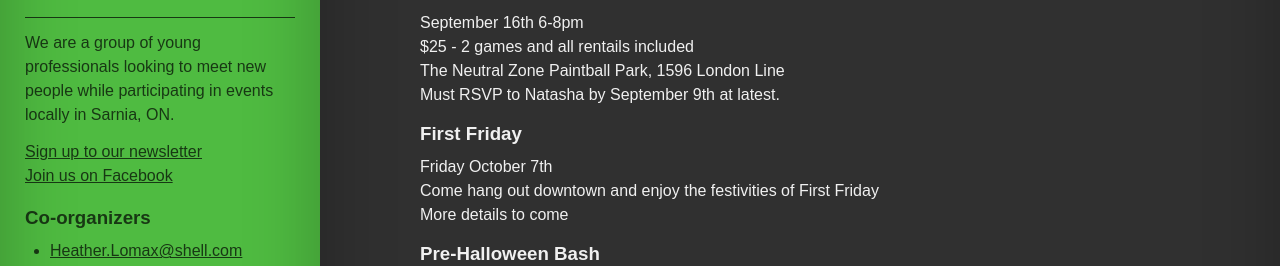
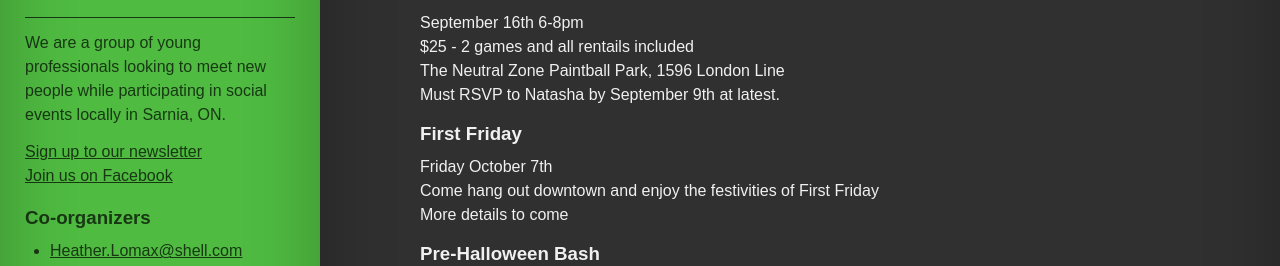
Before and after one commit to ccmorris/bwpt.beer, a Jekyll site: the page built from index.html, in a window 1280 px wide. Shown: the part 156-422 px from the top of the page. Built offline with Jekyll 4.4.1, drawn with Linux system fonts in a browser that asks for light colours; some web fonts are replaced; some of the changed lines change nothing that is shown.

Commit message:
better keyword usage

```diff
--- a/_config.yml
+++ b/_config.yml
@@ -7,9 +7,10 @@
 
 # Site settings
 title: Beer, Wings, and Professional Things
+slogan: A social group in Sarnia
 description: >
-  We are a group of young professional looking to meet new people while
-  participating in events locally in Sarnia, ON.
+  We are a group of young professionals looking to meet new people while
+  participating in social events locally in Sarnia, ON.
 baseurl: "" # the subpath of your site, e.g. /blog
 url: "https://bwpt.beer" # the base hostname & protocol for your site
 
--- a/_includes/head.html
+++ b/_includes/head.html
@@ -3,7 +3,7 @@
   <meta http-equiv="X-UA-Compatible" content="IE=edge">
   <meta name="viewport" content="width=device-width, initial-scale=1">
 
-  <title>{% if page.title %}{{ page.title | escape }}{% else %}{{ site.title | escape }}{% endif %}</title>
+  <title>{% if page.title %}{{ page.title | escape }}{% else %}{{ site.title | escape }} - {{ site.slogan | escape }}{% endif %}</title>
   <meta name="description" content="{% if page.excerpt %}{{ page.excerpt | strip_html | strip_newlines | truncate: 160 }}{% else %}{{ site.description }}{% endif %}">
 
   <link rel="shortcut icon" type="image/x-icon" href="/favicon.ico?">
--- a/_includes/header.html
+++ b/_includes/header.html
@@ -5,7 +5,7 @@
 
     <div class="about">
         <div class="about--description">
-            <p>We are a group of young professionals looking to meet new people while participating in events locally in Sarnia, ON.</p>
+            <p>We are a group of young professionals looking to meet new people while participating in social events locally in Sarnia, ON.</p>
         </div>
         <div class="about--signup"><a href="https://beer.us12.list-manage.com/subscribe?u=7a8429ece0a58b6036c940ada&id=46913ec411" target="_blank">Sign up to our newsletter</a></div>
         <div class="about--facebook"><a href="https://www.facebook.com/groups/beerwingsprofessionalthings/">Join us on Facebook</a></div>
```
